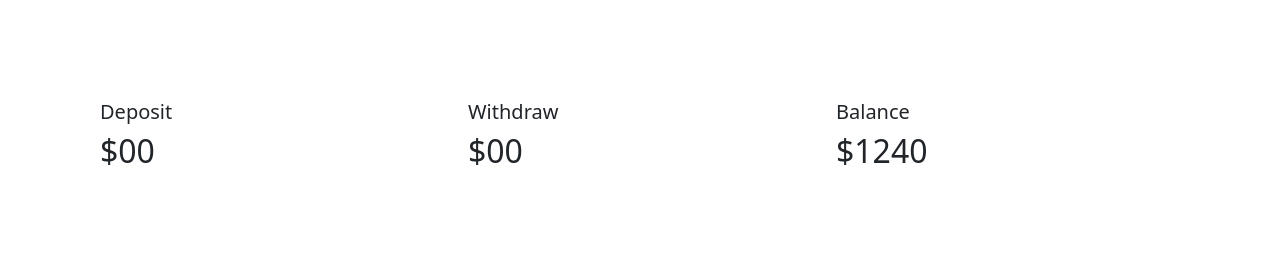
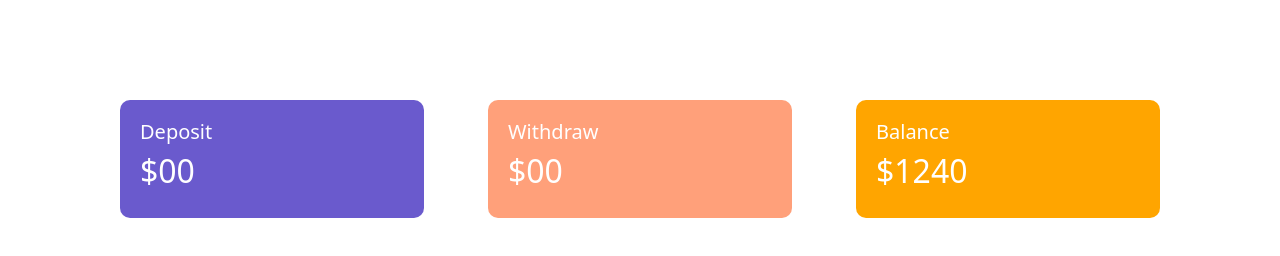
Before and after one commit to imranhasan871/piomeer-bank, a plain HTML site: page index.html in a window 1280 px wide. Both pictures are taken after a click on the button "Enter". Drawn offline with nearby package versions, Linux system fonts and the light colour scheme.

Commit message:
modifiy status divs

```diff
--- a/index.html
+++ b/index.html
@@ -26,17 +26,23 @@
     </div>
     <div id="transaction-area">
         <div class="row">
-            <div class="col-md-4">
+            <div class="col-md-4 ">
+                <div class="deposit status">
                     <h5>Deposit</h5>
                     <h2>$00</h2>
                 </div>
-            <div class="col-md-4">
+            </div>
+            <div class="col-md-4 ">
+                <div class="withdraw status">
                     <h5>Withdraw</h5>
                     <h2>$00</h2>
                 </div>
-            <div class="col-md-4">
+            </div>
+            <div class="col-md-4 ">
+                <div class="balance status">
                     <h5>Balance</h5>
                     <h2>$1240</h2>
+                </div>
             </div>
         </div>
     </div>
```
Lines whose indentation alone changed are shown as unchanged.
